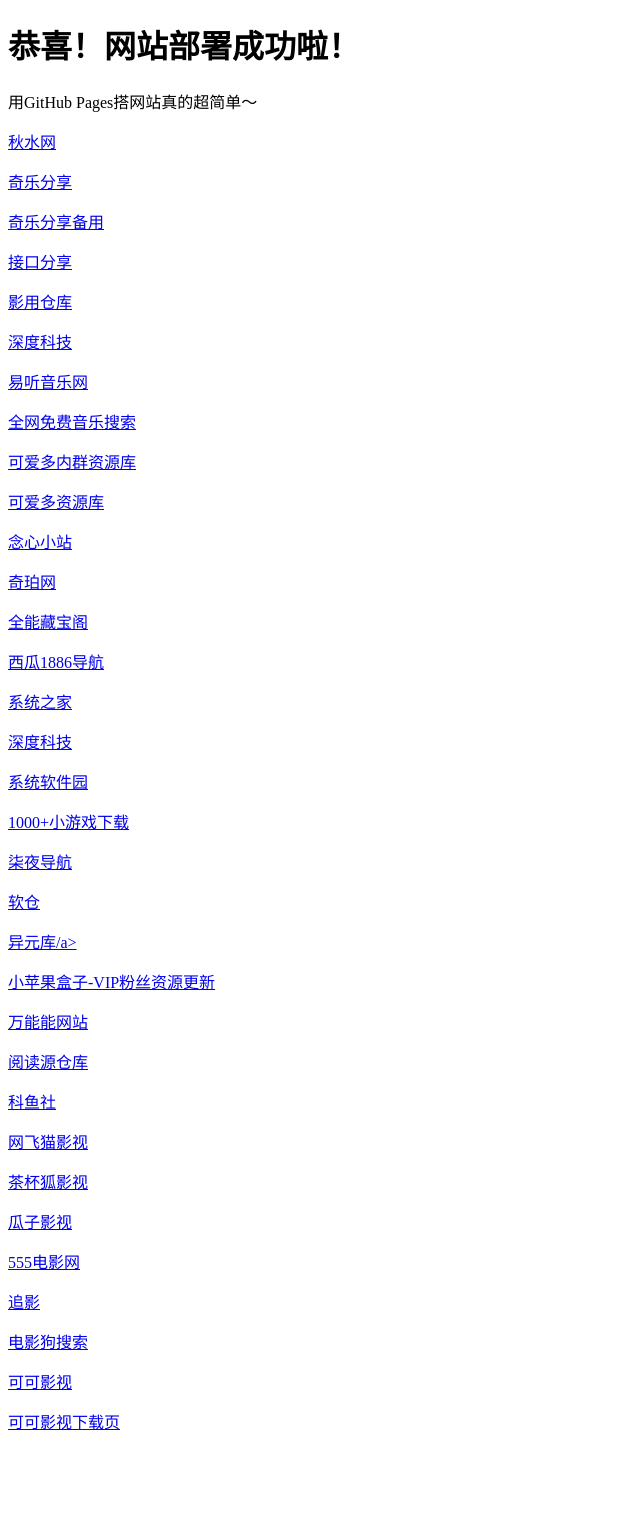
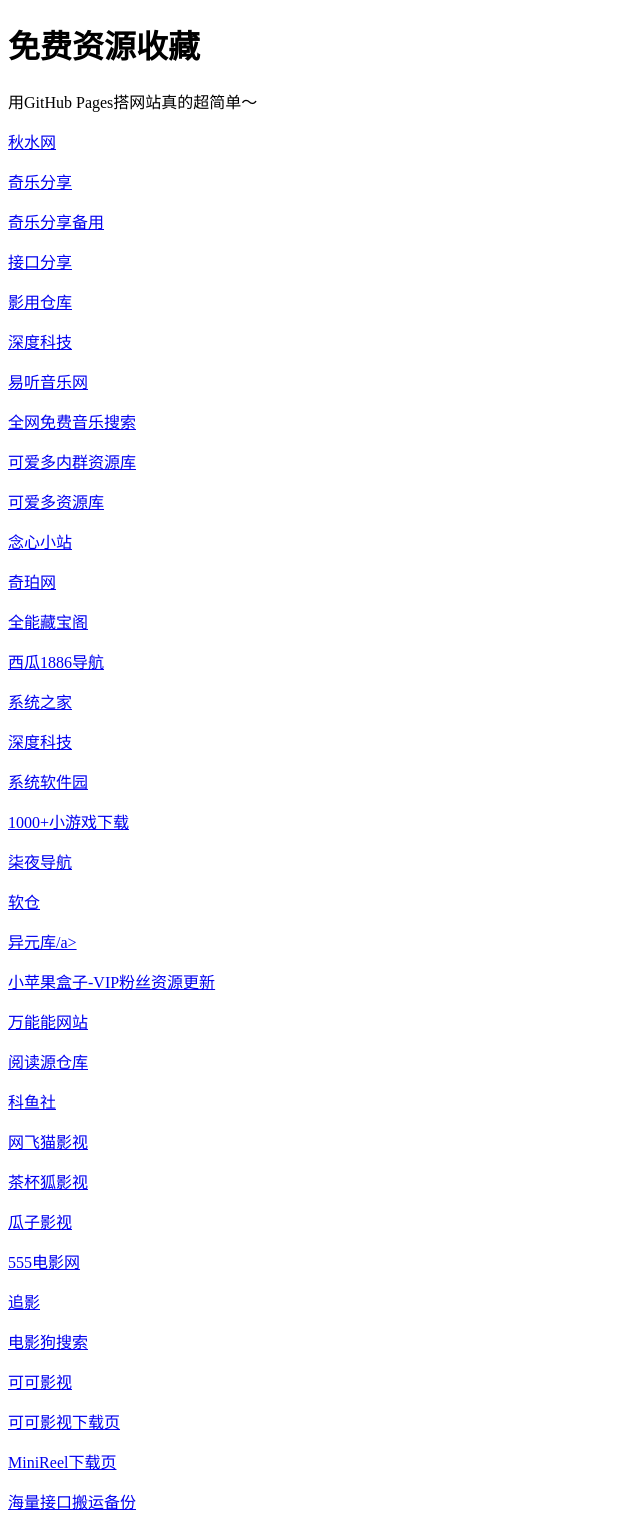
Before and after one commit to yhqmlt765/yhqmlt765.github.io, a plain HTML site: page index.html in a window 1280 px wide. Shown: the whole page, without its empty margins (0-640 px from the left). Before the commit the page ends 1449 px from the top, so only its background shows below. Drawn offline with Linux system fonts and the light colour scheme.

Commit message:
Add files via upload

```diff
--- a/index.html
+++ b/index.html
@@ -3,10 +3,10 @@
 <html lang="zh-CN">
 <head>
 <meta charset="UTF-8">
-<title>我的第一个GitHub Pages网站</title>
+<title>分享网站资源</title>
 </head>
 <body>
-<h1>恭喜！网站部署成功啦！</h1>
+<h1>免费资源收藏</h1>
 <p>用GitHub Pages搭网站真的超简单～</p>
 <p><a href="https://www.qiushui.vip" target="_blank">秋水网</a></p>
 <p><a href="https://bbs.qiqiv.cn/thread-11996-1-1.html" target="_blank">奇乐分享</a></p>
@@ -41,5 +41,7 @@
 <p><a href="https://www.dyg2024.com/" target="_blank">电影狗搜索</a></p>
 <p><a href="https://www.kkys03.com" target="_blank">可可影视</a></p>
 <p><a href="https://dl.kkys1.com" target="_blank">可可影视下载页</a></p>
+<p><a href="https://minireel.weppp.cyou:54267/" target="_blank">MiniReel下载页</a></p>
+<p><a href="https://0.12yue.de5.net/" target="_blank">海量接口搬运备份</a></p>
 </body>
 </html>
```
Also changed, not shown: 123.txt, yy.txt.
